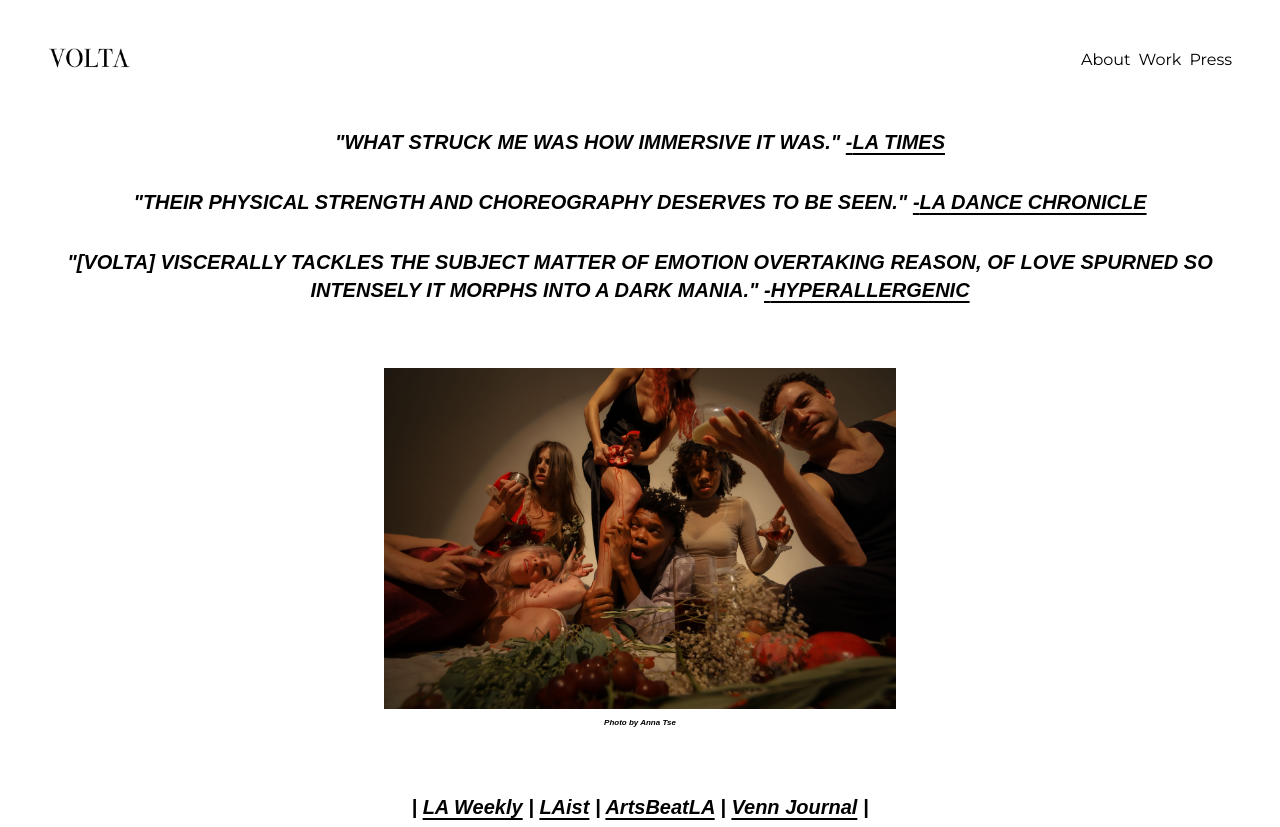
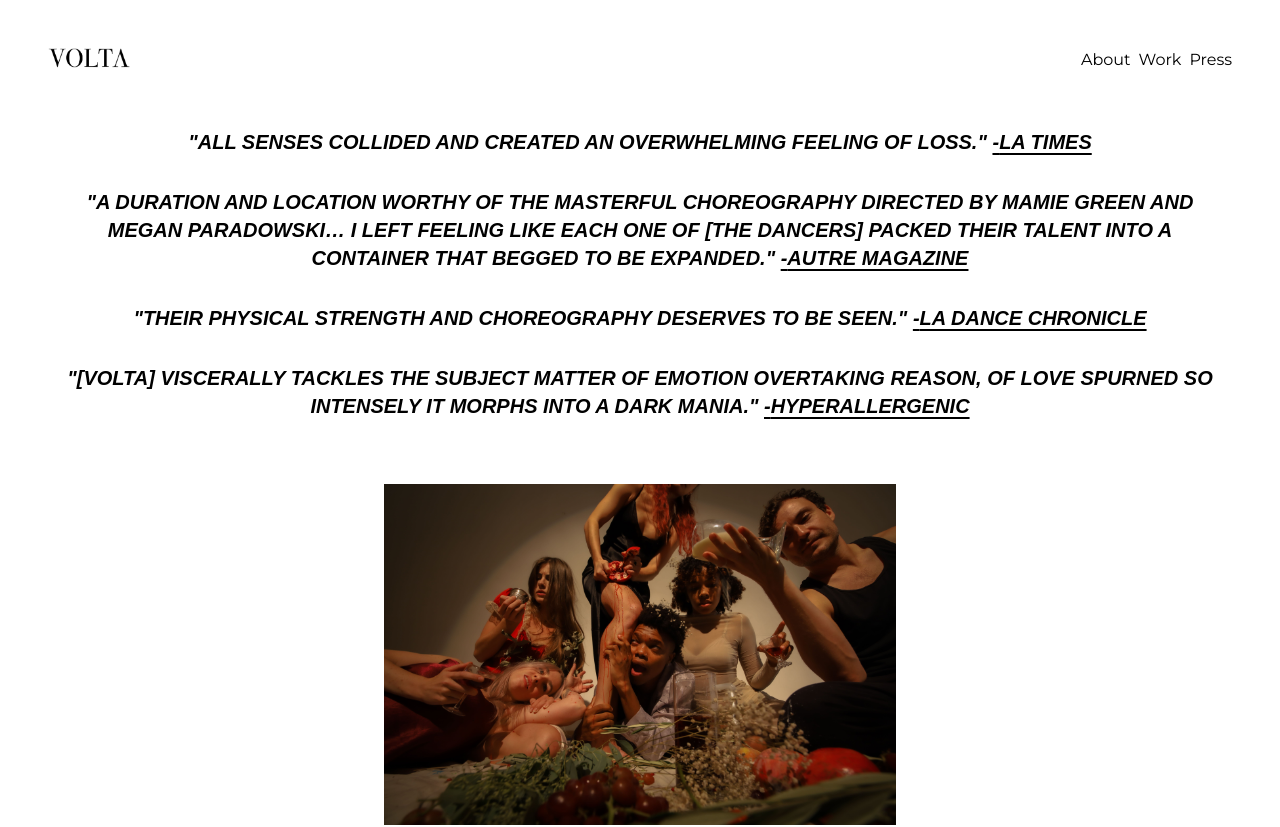
Before and after one commit to MeganParadowski1/volta, a Next.js app: page /press in a window 1280 px wide. Shown: the top 827 px of the page. Built offline with nearby package versions, Linux system fonts and the light colour scheme; a web font is replaced by a local one.

Commit message:
Edit press and make wrapper 90vh min height

```diff
--- a/pages/press.js
+++ b/pages/press.js
@@ -3,12 +3,17 @@ import Layout from "../components/Layout";
 
 const quotes = [
   {
-    text: "What struck me was how immersive it was.",
+    text: "All senses collided and created an overwhelming feeling of loss.",
     publication: "LA Times",
     link: "https://www.latimes.com/entertainment-arts/newsletter/2022-11-16/la-goes-out-watts-towers-reopens-l-a-goes-out#:~:text=The%20Volta%20Collective%20performs%20in%20%E2%80%9CMilk.%E2%80%9D(Anna%20Tse)",
   },
   {
-    text: "their physical strength and choreography deserves to be seen.",
+    text: "A duration and location worthy of the masterful choreography directed by Mamie Green and Megan Paradowski… I left feeling like each one of [the dancers] packed their talent into a container that begged to be expanded.",
+    publication: "Autre Magazine",
+    link: "https://autre.love/journal/2022/12/1/notes-of-tragedy-a-review-of-volta-collectives-milk-the-institute-for-art-and-olfaction",
+  },
+  {
+    text: "Their physical strength and choreography deserves to be seen.",
     publication: "LA Dance Chronicle",
     link: "https://www.ladancechronicle.com/volta-collective-at-glendales-museum-of-neon-art/",
   },
--- a/styles/globals.css
+++ b/styles/globals.css
@@ -43,6 +43,7 @@ a {
 }
 .wrapper {
   padding: 8rem 3rem;
+  min-height: 90vh;
 }
 .paragraph {
   font-size: 15px;
```
